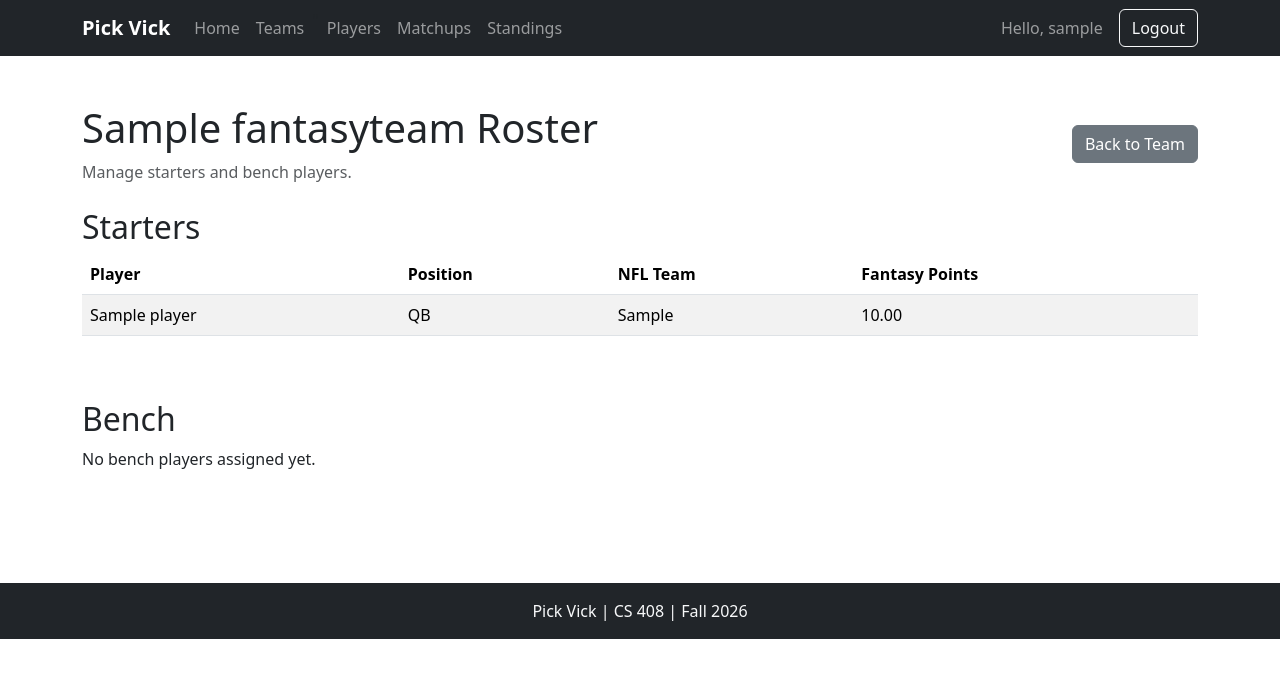
After one commit to therrera6990/pick-vick, a Django app: page /teams/1/roster/ in a window 1280 px wide. The commit adds this page. Shown: the top 678 px of the page. Run offline with Django 5.2, Linux system fonts and the light colour scheme; a user stored in the database is signed in; tables that the repository leaves empty hold one stand-in row (values such as "Sample post").

Commit message:
Add team roster page

```diff
--- a/fantasy/templates/fantasy/team_detail.html
+++ b/fantasy/templates/fantasy/team_detail.html
@@ -29,6 +29,12 @@
     {% if user == team.owner %}
 
         <a
+            href="{% url 'team_roster' team.id %}"
+            class="btn btn-primary">
+            Manage Roster
+        </a>
+
+        <a
             href="{% url 'team_edit' team.id %}"
             class="btn btn-warning">
             Edit Team
--- /dev/null
+++ b/fantasy/templates/fantasy/team_roster.html
@@ -0,0 +1,114 @@
+{% extends "fantasy/base.html" %}
+
+{% block content %}
+
+<div class="container py-5">
+
+    <div class="d-flex justify-content-between align-items-center mb-4">
+        <div>
+            <h1>{{ team.team_name }} Roster</h1>
+            <p class="text-muted mb-0">
+                Manage starters and bench players.
+            </p>
+        </div>
+
+        <a
+            href="{% url 'team_detail' team.id %}"
+            class="btn btn-secondary">
+            Back to Team
+        </a>
+    </div>
+
+    <h2 class="mt-4">Starters</h2>
+
+    {% if starters %}
+
+        <div class="table-responsive">
+            <table class="table table-striped">
+                <thead>
+                    <tr>
+                        <th>Player</th>
+                        <th>Position</th>
+                        <th>NFL Team</th>
+                        <th>Fantasy Points</th>
+                    </tr>
+                </thead>
+
+                <tbody>
+                    {% for entry in starters %}
+                        <tr>
+                            <td>
+                                {{ entry.player.name }}
+                            </td>
+
+                            <td>
+                                {{ entry.player.position }}
+                            </td>
+
+                            <td>
+                                {{ entry.player.nfl_team }}
+                            </td>
+
+                            <td>
+                                {{ entry.player.fantasy_points }}
+                            </td>
+                        </tr>
+                    {% endfor %}
+                </tbody>
+            </table>
+        </div>
+
+    {% else %}
+
+        <p>No starters assigned yet.</p>
+
+    {% endif %}
+
+    <h2 class="mt-5">Bench</h2>
+
+    {% if bench %}
+
+        <div class="table-responsive">
+            <table class="table table-striped">
+                <thead>
+                    <tr>
+                        <th>Player</th>
+                        <th>Position</th>
+                        <th>NFL Team</th>
+                        <th>Fantasy Points</th>
+                    </tr>
+                </thead>
+
+                <tbody>
+                    {% for entry in bench %}
+                        <tr>
+                            <td>
+                                {{ entry.player.name }}
+                            </td>
+
+                            <td>
+                                {{ entry.player.position }}
+                            </td>
+
+                            <td>
+                                {{ entry.player.nfl_team }}
+                            </td>
+
+                            <td>
+                                {{ entry.player.fantasy_points }}
+                            </td>
+                        </tr>
+                    {% endfor %}
+                </tbody>
+            </table>
+        </div>
+
+    {% else %}
+
+        <p>No bench players assigned yet.</p>
+
+    {% endif %}
+
+</div>
+
+{% endblock %}
--- a/fantasy/urls.py
+++ b/fantasy/urls.py
@@ -69,6 +69,12 @@ urlpatterns = [
     ),
 
     path(
+        "teams/<int:team_id>/roster/",
+        views.team_roster,
+        name="team_roster",
+    ),
+
+    path(
         "teams/<int:team_id>/delete/",
         views.team_delete,
         name="team_delete",
--- a/fantasy/views.py
+++ b/fantasy/views.py
@@ -4,7 +4,7 @@ from django.shortcuts import get_object_or_404, redirect, render
 
 from .forms import FantasyTeamForm, PlayerForm, RegisterForm
 from .models import FantasyTeam
-from .models import FantasyTeam, Player
+from .models import FantasyTeam, Player, Roster
 
 
 def home(request):
@@ -156,6 +156,36 @@ def team_delete(request, team_id):
     )
 
 @login_required
+def team_roster(request, team_id):
+    team = get_object_or_404(
+        FantasyTeam,
+        id=team_id,
+        owner=request.user,
+    )
+
+    roster_entries = Roster.objects.filter(
+        fantasy_team=team
+    ).select_related("player")
+
+    starters = roster_entries.filter(
+        roster_position="STARTER"
+    )
+
+    bench = roster_entries.filter(
+        roster_position="BENCH"
+    )
+
+    return render(
+        request,
+        "fantasy/team_roster.html",
+        {
+            "team": team,
+            "starters": starters,
+            "bench": bench,
+        },
+    )
+
+@login_required
 def player_delete(request, player_id):
     player = get_object_or_404(Player, id=player_id)
 
```
